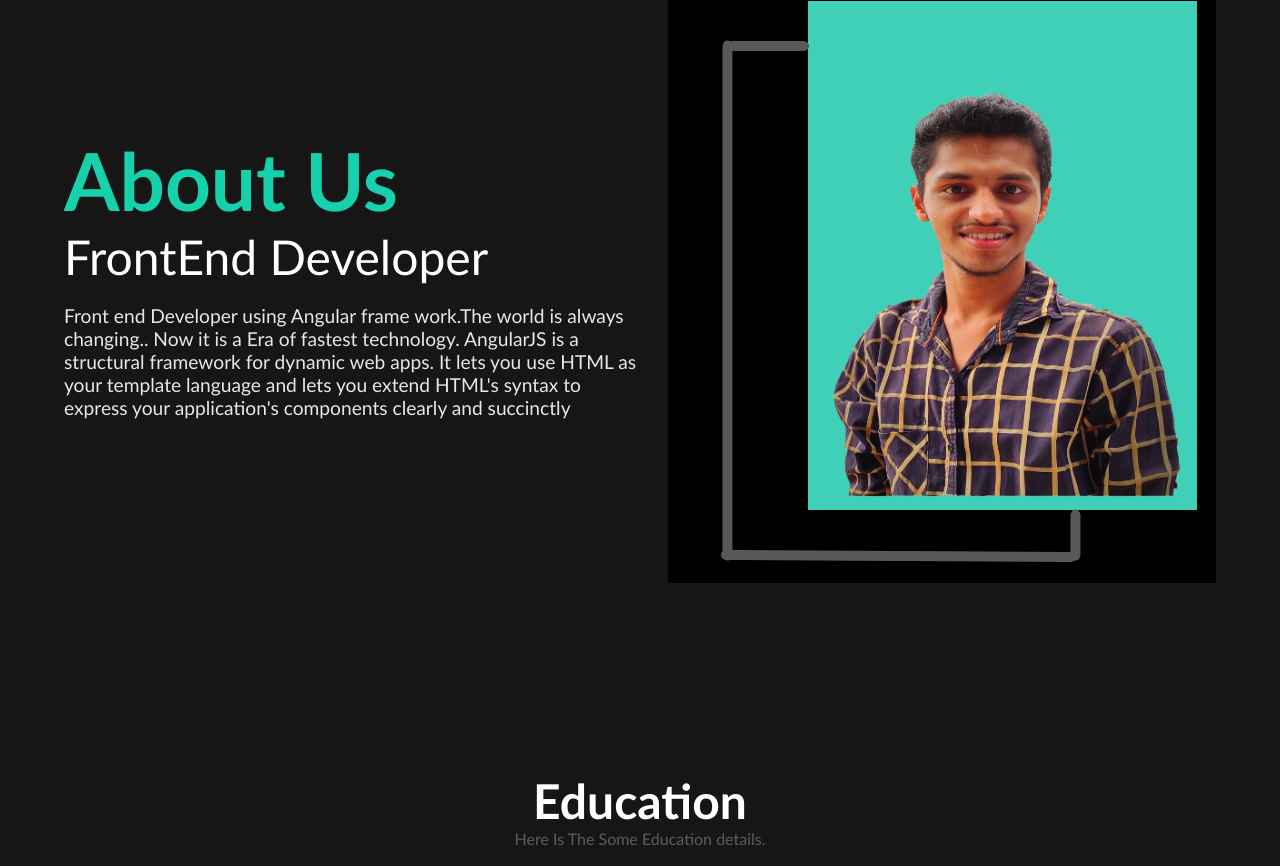
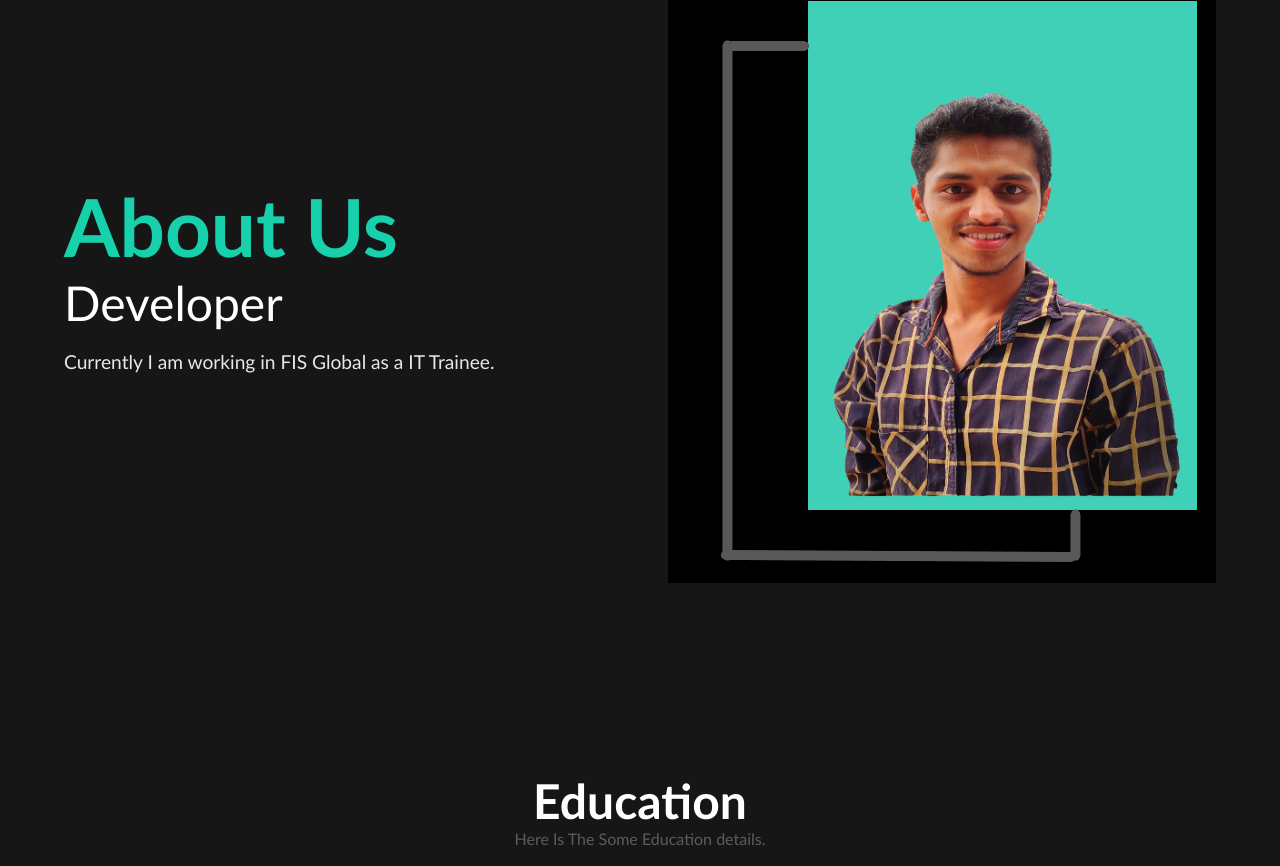
Before and after one commit to manojar15/manojar15.github.io, a plain HTML site: page index.html in a window 1280 px wide. Shown: the part 940-1806 px from the top of the page. Drawn offline with Linux system fonts and the light colour scheme.

Commit message:
Update index.html

```diff
--- a/index.html
+++ b/index.html
@@ -60,8 +60,8 @@
 	<!--text---------------------->
 	<div class="about-text">
 	<h1>About Us</h1>
-	<h2>FrontEnd Developer</h2>
-	<p>Front end Developer using Angular frame work.The world is always changing.. Now it is a Era of fastest technology. AngularJS is a structural framework for dynamic web apps. It lets you use HTML as your template language and lets you extend HTML's syntax to express your application's components clearly and succinctly</p>
+	<h2>Developer</h2>
+	<p>Currently I am working in FIS Global as a IT Trainee.</p>
 	<!--button>View More Details</button-->
 	</div>
 	<!--about-model----------------->
```
